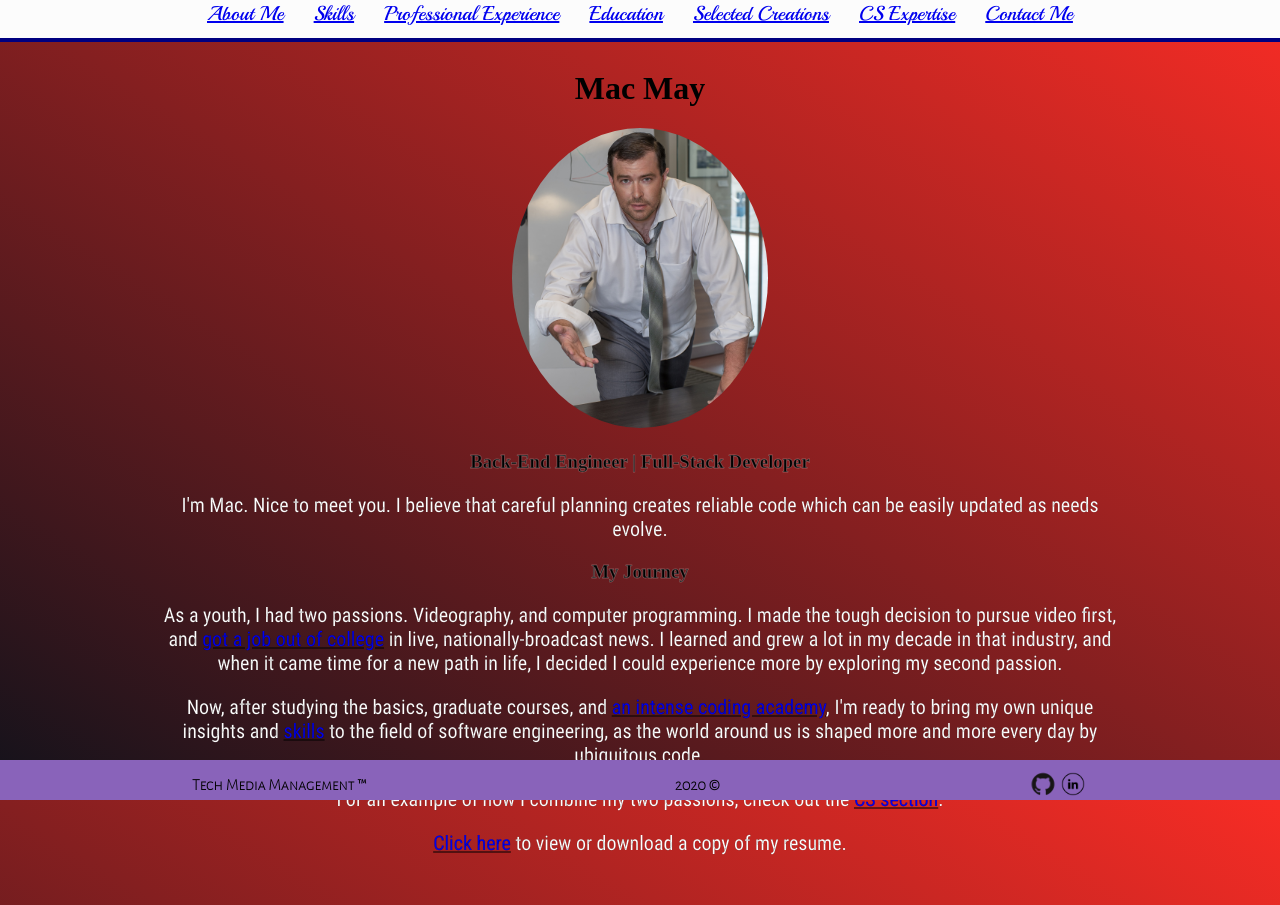
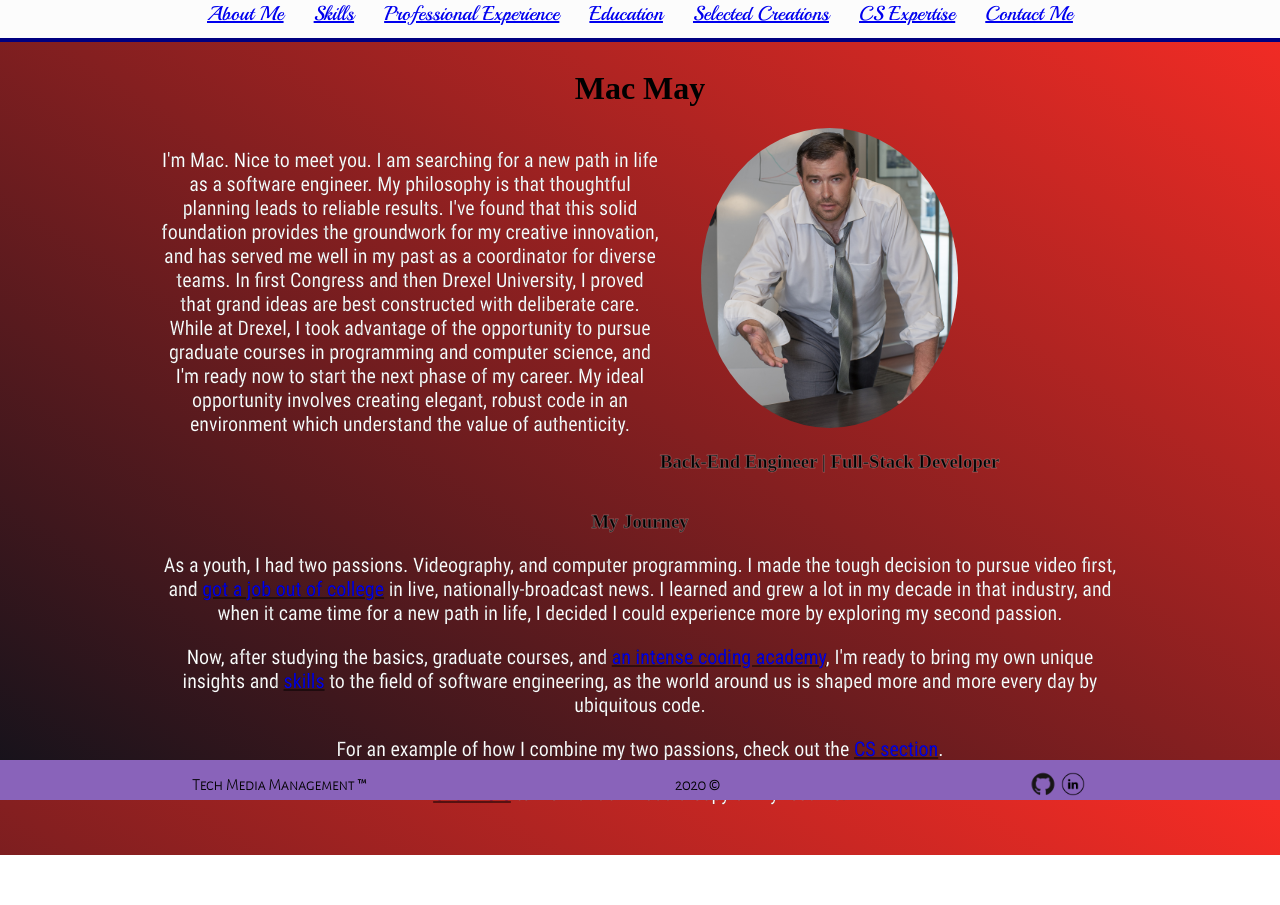
Before and after one commit to MakerMacAttack/portfolio, a React (Create React App) app: page / in a window 1280 px wide. After the commit the page ends 855 px from the top, so only its background shows below. Built offline with nearby package versions, Linux system fonts and the light colour scheme; a web font is replaced by a local one.

Commit message:
rearranging about page

```diff
--- a/src/screens/About/About.css
+++ b/src/screens/About/About.css
@@ -7,3 +7,13 @@
   height: 300px;
   border-radius: 50%;
 }
+
+#about-box {
+  display: flex;
+  flex-direction: row;
+  margin: 0 auto;
+}
+
+#intro {
+  max-width: 500px;
+}
--- a/src/screens/About/About.jsx
+++ b/src/screens/About/About.jsx
@@ -6,12 +6,27 @@ export default function About(props) {
   return (
     <div id="about">
       <h1 class-name="screen-title">Mac May</h1>
-      <img id="profile" alt="Mac" src={"../assets/MacProfile.jpg"} />
-      <h3 className="sub-title">Back-End Engineer | Full-Stack Developer</h3>
-      <p className="body-text">
-        I'm Mac. Nice to meet you. I believe that careful planning creates
-        reliable code which can be easily updated as needs evolve.
-      </p>
+      <div id="about-box">
+        <p className="body-text" id="intro">
+          I'm Mac. Nice to meet you. I am searching for a new path in life as a
+          software engineer. My philosophy is that thoughtful planning leads to
+          reliable results. I've found that this solid foundation provides the
+          groundwork for my creative innovation, and has served me well in my
+          past as a coordinator for diverse teams. In first Congress and then
+          Drexel University, I proved that grand ideas are best constructed with
+          deliberate care. While at Drexel, I took advantage of the opportunity
+          to pursue graduate courses in programming and computer science, and
+          I'm ready now to start the next phase of my career. My ideal
+          opportunity involves creating elegant, robust code in an environment
+          which understand the value of authenticity.
+        </p>
+        <div>
+          <img id="profile" alt="Mac" src={"../assets/MacProfile.jpg"} />
+          <h3 className="sub-title">
+            Back-End Engineer | Full-Stack Developer
+          </h3>
+        </div>
+      </div>
       <h3 className="sub-title">My Journey</h3>
       <p className="body-text">
         As a youth, I had two passions. Videography, and computer programming. I
```
Also changed, not shown: 2 other files (tests, documents, lock files or other folders).
